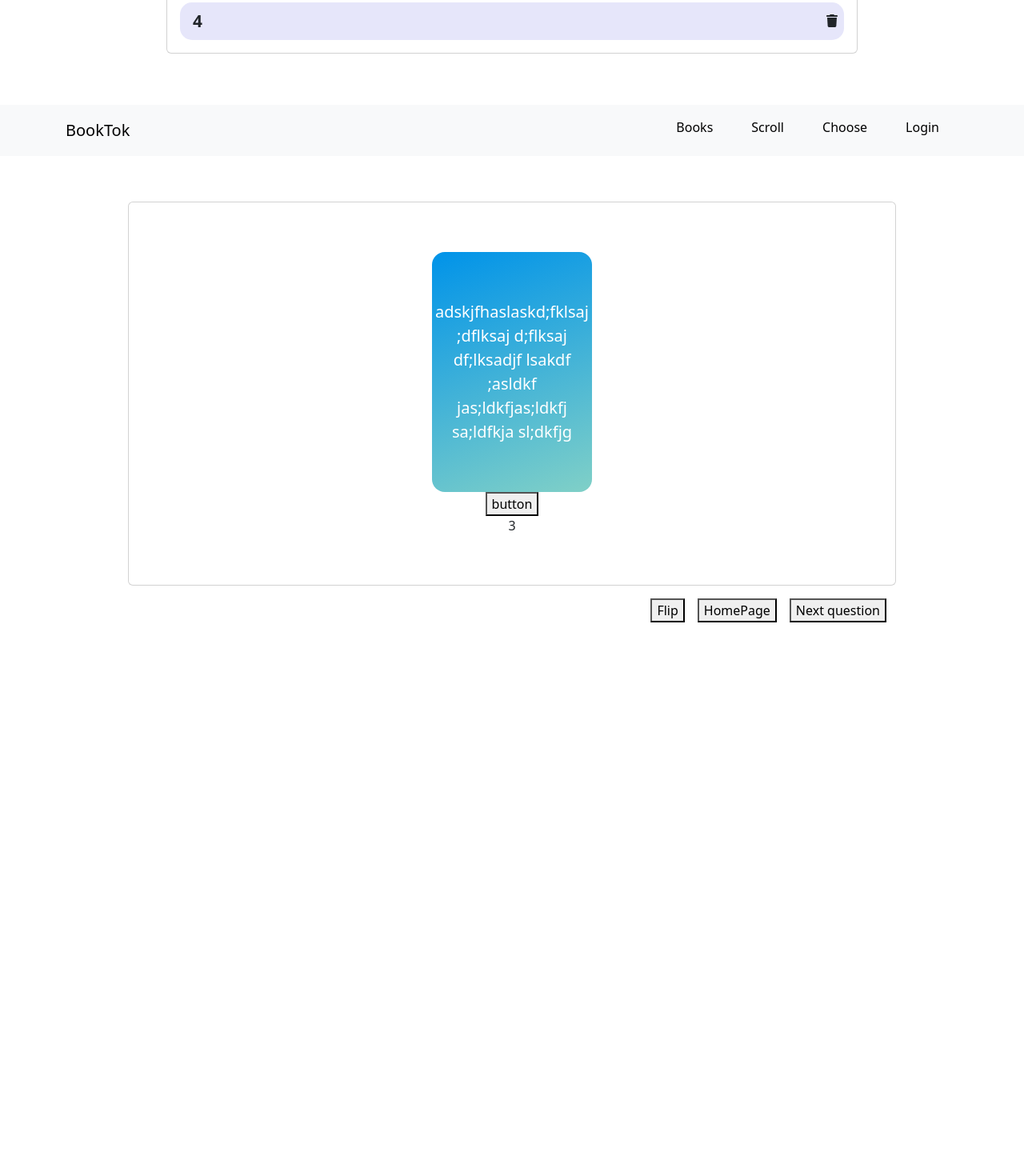
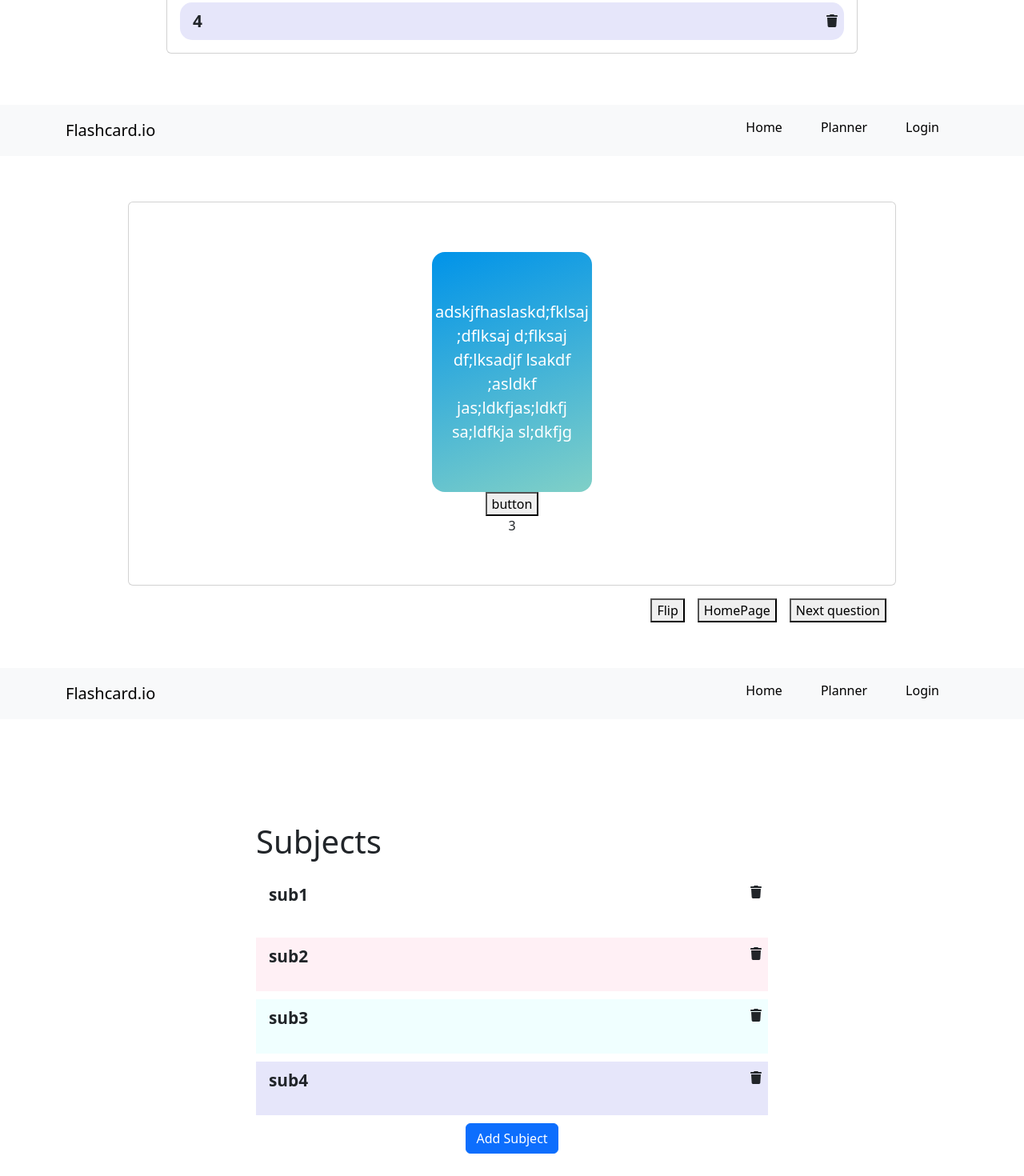
Before and after one commit to HanzilaH/flashcards, a React (Create React App) app in the folder client/: page / in a window 1280 px wide. Shown: the part 520-1990 px from the top of the page at 80% size. Before the commit the page ends 1355 px from the top, so only its background shows below. Built offline with nearby package versions, Linux system fonts and the light colour scheme.

Commit message:
all added in one page

```diff
--- a/client/src/App.js
+++ b/client/src/App.js
@@ -8,6 +8,7 @@ import Subjectview from './components/Subjectview';
 import QuestionStore from './components/QuestionStore';
 import Subjectflash from './components/Subjectflash';
 import { useState } from 'react';
+import Subjectlist from './components/Subjectlist';
 
 function App() {
 
@@ -31,6 +32,7 @@ function App() {
         }
 
         <Subjectflash></Subjectflash>
+        <Subjectlist></Subjectlist>
 
 
         {/* <Subjectstore></Subjectstore> */}
--- a/client/src/components/Navbar.jsx
+++ b/client/src/components/Navbar.jsx
@@ -5,7 +5,7 @@ const Navbar = () => {
     <>
       <nav className="navbar navbar-expand-lg bg-body-tertiary">
         <div className="container-md container-sm">
-          <div className="navbar-brand">BookTok</div>
+          <div className="navbar-brand">Flashcard.io</div>
 
           <button
             className="navbar-toggler"
@@ -23,17 +23,13 @@ const Navbar = () => {
             <ul className="navbar-nav ms-auto mb-2">
               <li className="nav-item">
                 <div className="nav-link active mx-3" aria-current="page">
-                  Books
+                  Home
                 </div>
               </li>
+
               <li className="nav-item">
                 <div className="nav-link active mx-3" aria-current="page">
-                  Scroll
-                </div>
-              </li>
-              <li className="nav-item">
-                <div className="nav-link active mx-3" aria-current="page">
-                  Choose
+                  Planner
                 </div>
               </li>
               <li className="nav-item">
--- a/client/src/components/Subjectlist.jsx
+++ b/client/src/components/Subjectlist.jsx
@@ -63,7 +63,7 @@ const Subjectlist = ({ onClickSubjectName }) => {
           data-bs-toggle="modal"
           data-bs-target="#exampleModal"
         >
-          Launch demo modal
+          Add Subject
         </button>
 
         <div
```
